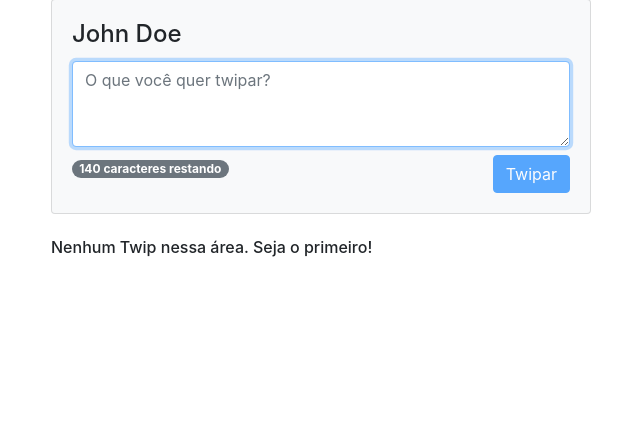
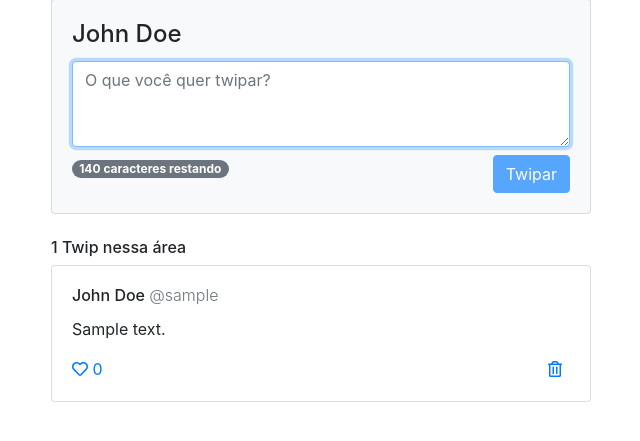
Before and after one commit to artondorneles/progweb4, a Django app: page / in a window 1280 px wide. Shown: the part 115-556 px from the top of the page, without its empty margins (319-959 px from the left). Run offline with Django 3.2, Linux system fonts and the light colour scheme; tables that the repository leaves empty hold one stand-in row (values such as "Sample post"); some libraries are stand-ins or nearby versions.

Commit message:
Carregando twips do banco

```diff
--- a/twipin/templates/twipin/index.html
+++ b/twipin/templates/twipin/index.html
@@ -30,8 +30,8 @@
                      <div class="col">
                         <div class="card">
                            <div class="card-body">
-                              <h6 class="card-title"> John Doe <span class="font-weight-light text-muted">@johndoereal</span></h6>
-                              <p>O mundo é grande e cabe nesta janela sobre o mar. O mar é grande e cabe na cama e no colchão de amar. O amor é grande e cabe no breve espaço de beijar.</p>
+                              <h6 class="card-title"> John Doe <span class="username font-weight-light text-muted">@johndoereal</span></h6>
+                              <p class="texto">O mundo é grande e cabe nesta janela sobre o mar. O mar é grande e cabe na cama e no colchão de amar. O amor é grande e cabe no breve espaço de beijar.</p>
                               <a class="curtir mr-2" href="#"><i class="far fa-heart"></i> <span>0</span></a>
                               <a class="excluir mr-2 float-right" href="#"><i class="far fa-trash-alt"> </i></a>
                            </div>
@@ -76,10 +76,7 @@
             $("#btnEnviar").on('click', function() {
                  var t = $("#mensagem").val();
                  $("#mensagem").val("").trigger("input").focus();
-                 //alert("Twip: " + t); //TODO Substitua esse alert pelo envio de mensagem
-                 var newTwip = $("#twipTemplate > div").clone(true).hide().prependTo("#feed");
-                 $("#feed > div p").first().text(t);
-                 newTwip.fadeIn("slow");
+                 addTwip(0, t, "FakeUser");
                  atualizarContadorTwips();
                  return false;
             });
@@ -108,13 +105,25 @@
 
                  var count = twips.lista.length
                  for (var c = 0; c < count; c++) {
-                     alert(twips.lista[c].texto);
+                     var id = twips.lista[c].id
+                     var texto = twips.lista[c].texto
+                     var usuario = twips.lista[c].autor
+                     addTwip(id,texto,usuario)
                  }
+                 atualizarContadorTwips();
 
             });
 
 
        });
+
+       //Adiciona um twip com os dados dos parâmetros
+       function addTwip(id, texto, usuario) {
+           var newTwip = $("#twipTemplate > div").clone(true).hide().prependTo("#feed");
+           newTwip.find("span.username").text("@" + usuario);
+           newTwip.find("p.texto").text(texto);
+           newTwip.fadeIn("slow");
+       }
 
 
        //Função que atualiza o número de Twips
```
